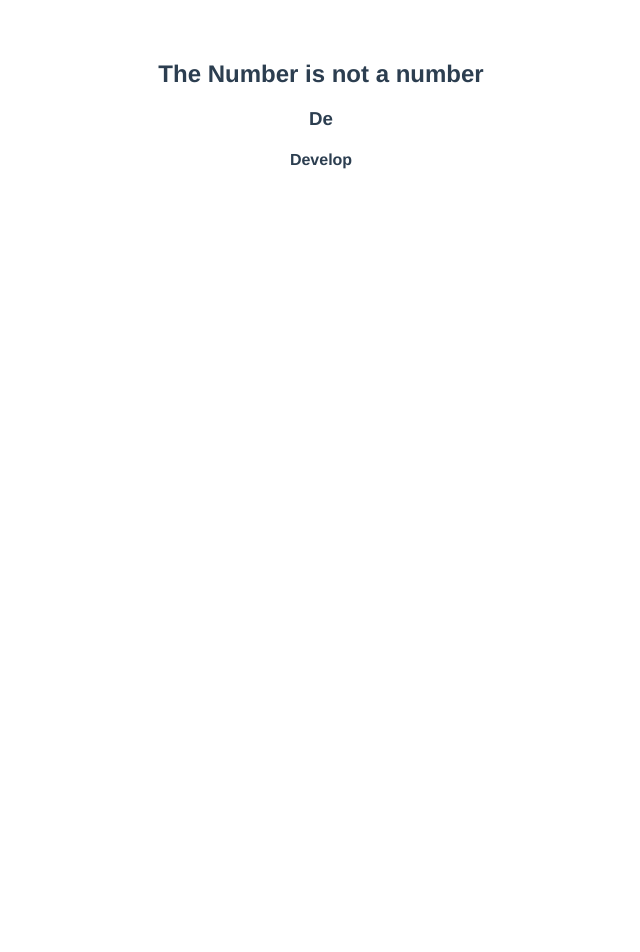
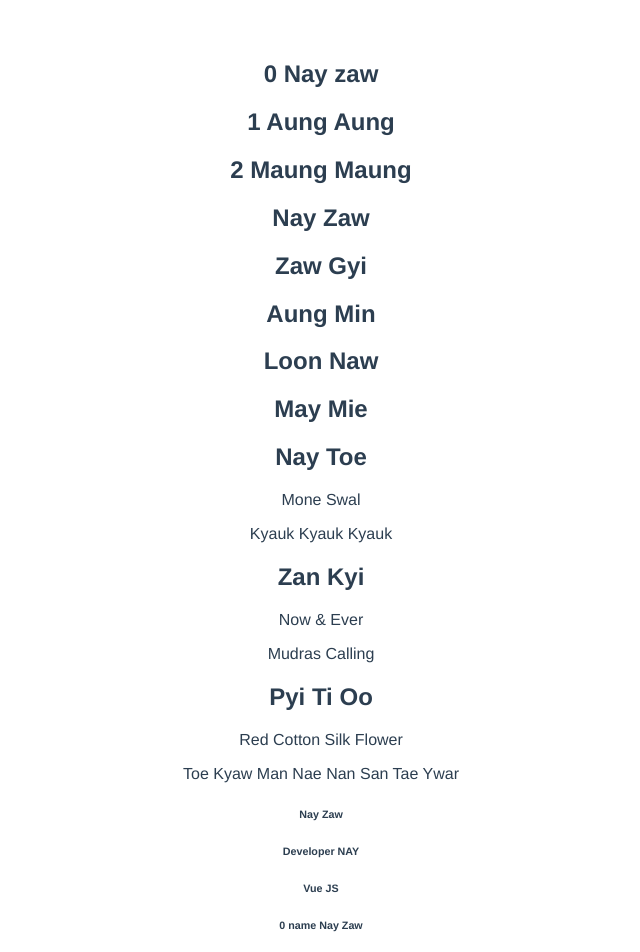
Before and after one commit to nayzawaungnza/hello-world, a Vue app: page / in a window 1280 px wide. Shown: the top 952 px of the page, without its empty margins (319-959 px from the left). Before the commit the page ends 800 px from the top, so only its background shows below. Built offline with nearby package versions, Linux system fonts and the light colour scheme.

Commit message:
List Rendering

```diff
--- a/src/App.vue
+++ b/src/App.vue
@@ -1,15 +1,20 @@
 <template>
-   <div>
-      <h2 v-if="num === 0">The Number is zero</h2>
-      <h2 v-else-if="num < 0">The Number is negative</h2>
-      <h2 v-else-if="num > 0">The Number is positive</h2>
-    <h2 v-else>The Number is not a number</h2>
-    <div v-if="display">
-      <h3>De</h3>
-      <h4>Develop</h4>
-    </div>
-    <h1 v-show="showElement">Using v-show</h1>
-   </div>
+
+      <div>
+        <h2 v-for="(name, index) in names" :key="name"> {{ index }} {{ name }}</h2>
+        <h2 v-for="name in fullNames" :key="name.first">{{ name.first }} {{ name.last }}</h2>
+        <div v-for="actor in actors" :key="actor.name">
+            <h2>{{ actor.name }}</h2>
+            <p v-for="movie in actor.movies" :key="movie">{{ movie }} </p>
+        </div>
+        <h6 v-for="value in myInfo" :key="value">{{ value }}</h6>
+        <h6 v-for="(value, key, index) in myInfo" :key="value">{{ index }} {{ key }} {{ value }}</h6>
+      </div>
+      <template v-for="name in names" :key="name">
+        <h2>{{ name }}</h2>
+        <hr>
+      </template>
+
 </template>
 
 <script>
@@ -18,9 +23,33 @@ export default {
   name: 'App',
   data(){
     return{
-      num: 'Hi',
-      display: true,
-      showElement:false,
+      names:['Nay zaw','Aung Aung','Maung Maung'],
+      fullNames:[
+        {first:'Nay', last:'Zaw'},
+        {first:'Zaw', last:'Gyi'},
+        {first:'Aung', last:'Min'},
+        {first:'Loon', last:'Naw'},
+        {first:'May', last:'Mie'},
+    ],
+    actors:[
+      {
+        name:'Nay Toe',
+        movies:['Mone Swal','Kyauk Kyauk Kyauk']
+      },
+      {
+        name:'Zan Kyi',
+        movies:['Now & Ever','Mudras Calling']
+      },
+      {
+        name:'Pyi Ti Oo',
+        movies:['Red Cotton Silk Flower','Toe Kyaw Man Nae Nan San Tae Ywar']
+      }
+    ],
+    myInfo:{//object
+        name:'Nay Zaw',
+        channel:'Developer NAY',
+        course:'Vue JS',
+    }
   }
 }
 }
```
